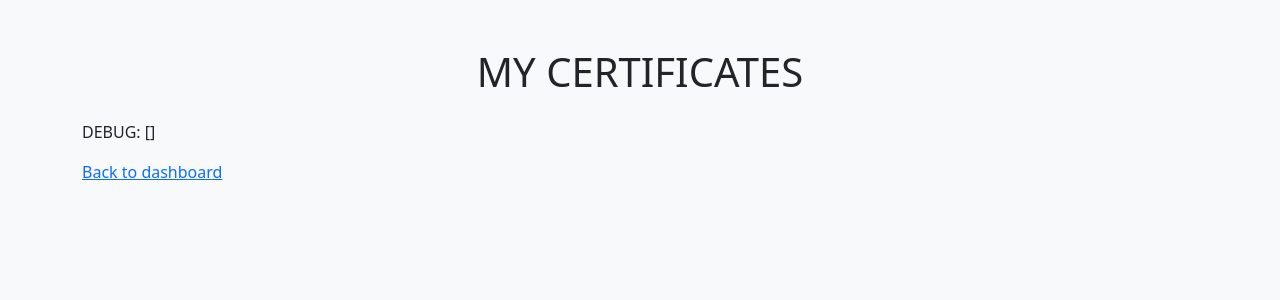
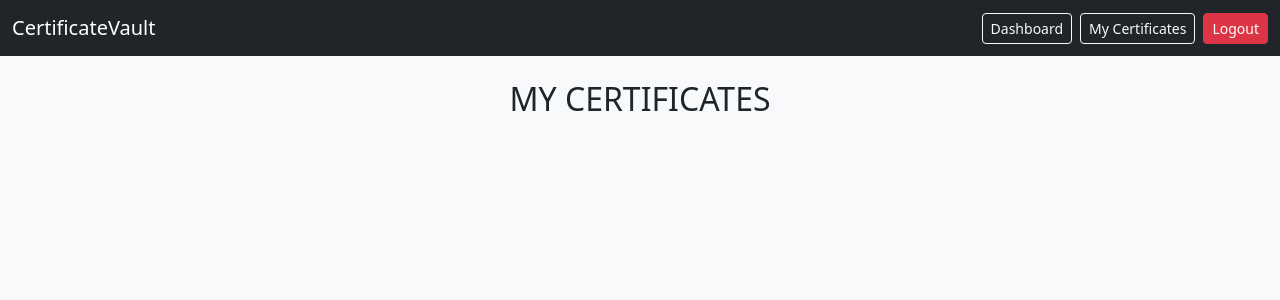
Before and after one commit to Khushii412/certificateVault, a Flask app: page /certificates in a window 1280 px wide. Shown: the top 300 px of the page. Run offline with Flask 3, Linux system fonts and the light colour scheme; the visitor is signed in with stand-in values (Sample User, id 1); data that the repository does not hold is empty; some libraries are stand-ins or nearby versions.

Commit message:
view html page, dashboard navbar in all pages, download cert

```diff
--- a/app.py
+++ b/app.py
@@ -239,10 +239,16 @@ def update_certificate(id):
     return redirect('/certificates')
 
 
-@app.route('/test')
-def test_session():
-    session['test'] = "working"
-    return "session set"
+# download route
+@app.route('/download/<filename>')
+def download_file(filename):
+    folder = app.config['UPLOAD_FOLDER']
+    return send_from_directory(folder, filename, as_attachment = True)
+
+#view route
+@app.route('/view/<filename>')
+def view_file(filename):
+    return render_template('view_file.html', filename=filename)
 
 # logout route-
 @app.route("/logout")
--- a/templates/certificates.html
+++ b/templates/certificates.html
@@ -6,9 +6,18 @@
         <script src="https://cdn.jsdelivr.net/npm/bootstrap@5.3.0/dist/js/bootstrap.bundle.min.js"></script>
     </head>
     <body class="bg-light">
-        <div class="container mt-5">
-            <h1 class="text-center mb-4">MY CERTIFICATES </h1>
-            <p>DEBUG: {{ get_flashed_messages() }}</p>
+        <nav class="navbar navbar-expand-lg navbar-dark bg-dark">
+            <div class="container-fluid">
+                <a class="navbar-brand" href="/<dashboard">CertificateVault</a>
+                <div class="d-flex">
+                    <a href="/dashboard" class="btn btn-outline-light btn-sm me-2">Dashboard</a>
+                    <a href="/certificates" class="btn btn-outline-light btn-sm me-2">My Certificates</a>
+                    <a href="/logout" class="btn btn-danger btn-sm">Logout</a>
+                </div>
+            </div>
+        </nav>
+        <div class="container mt-4">
+            <h2 class="text-center mb-4">MY CERTIFICATES </h2>
             {% with messages = get_flashed_messages(with_categories=true) %}
                 {% if messages %}
                     {% for category, mesg in messages %}
@@ -29,7 +38,9 @@
                                 <p class="card-text text-muted">file : {{cert[2]}}
                                 </p>
 
-                                <a href="/uploadedFile/{{cert[2]}}" class="btn btn-primary btn-sm" target="_blank">View</a>
+                                <a href="/view/{{cert[2]}}" class="btn btn-primary btn-sm" target="_blank">View</a>
+
+                                <a href="/download/{{cert[2]}}" class="btn btn-sm btn-success">Download</a>
                                 {# _blank is used to open file in new page in browser#}
                                 <a href ="/delete/{{ cert[0]}}" class="btn btn-danger btn-sm" onclick="return confirm('Are you sure you want to delete?');">
                                     Delete
@@ -42,7 +53,7 @@
                     </div>
                 {% endfor %}
 
-                <a href="/dashboard">Back to dashboard</a>
+
         </div>
         </body>
     </html>
```
Also changed, not shown: templates/dashboard.html (+14 -5 lines), templates/edit_certificates.html (+11 -1 lines), templates/view_file.html (added, +22 -0 lines).
